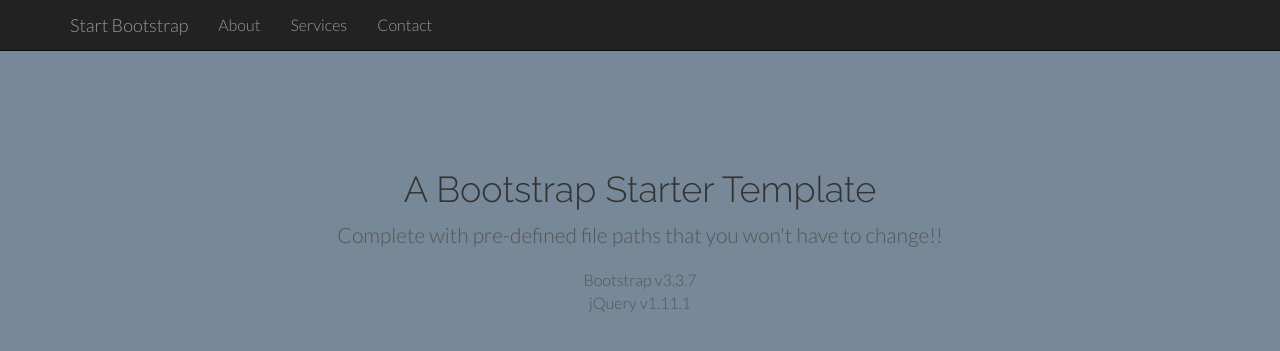
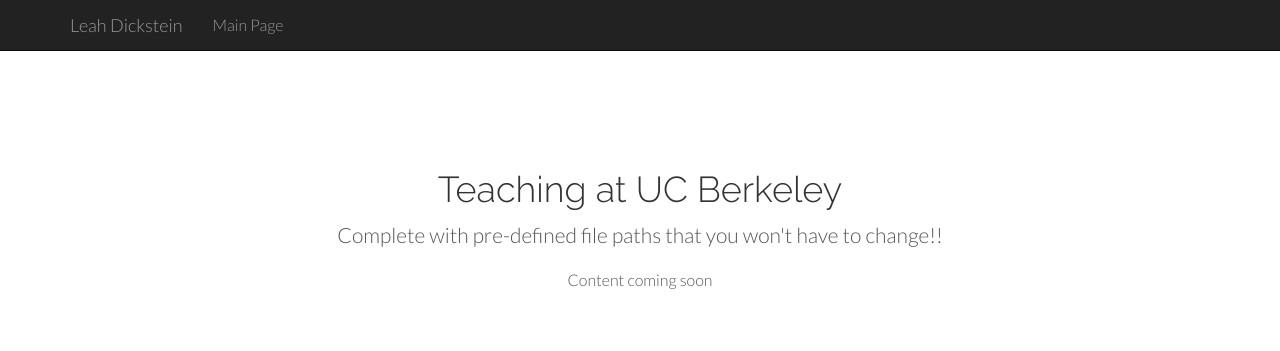
Before and after one commit to Lahaela/lahaela.github.io, a PHP site: page /teaching/index.html in a window 1280 px wide. Shown: the top 351 px of the page. Run offline with PHP 8.4, Linux system fonts and the light colour scheme.

Commit message:
changing bg color

```diff
--- a/assets/css/main.css
+++ b/assets/css/main.css
@@ -8,7 +8,7 @@
  */
 
 body {
-  	background-color: #778899;
+  	background-color: #ffffff;
     font-family: "Lato";
     font-weight: 300;
     font-size: 16px;
--- a/teaching/index.html
+++ b/teaching/index.html
@@ -39,19 +39,13 @@
                     <span class="icon-bar"></span>
                     <span class="icon-bar"></span>
                 </button>
-                <a class="navbar-brand" href="#">Start Bootstrap</a>
+                <a class="navbar-brand" href="#">Leah Dickstein</a>
             </div>
             <!-- Collect the nav links, forms, and other content for toggling -->
             <div class="collapse navbar-collapse" id="bs-example-navbar-collapse-1">
                 <ul class="nav navbar-nav">
                     <li>
-                        <a href="#">About</a>
-                    </li>
-                    <li>
-                        <a href="#">Services</a>
-                    </li>
-                    <li>
-                        <a href="#">Contact</a>
+                        <a href="#">Main Page</a>
                     </li>
                 </ul>
             </div>
@@ -65,11 +59,10 @@
 
         <div class="row">
             <div class="col-lg-12 text-center">
-                <h1>A Bootstrap Starter Template</h1>
+                <h1>Teaching at UC Berkeley</h1>
                 <p class="lead">Complete with pre-defined file paths that you won't have to change!!</p>
                 <ul class="list-unstyled">
-                    <li>Bootstrap v3.3.7</li>
-                    <li>jQuery v1.11.1</li>
+                    <li>Content coming soon </li>
                 </ul>
             </div>
         </div>
```
Also changed, not shown: index.html (+6 -6 lines).
